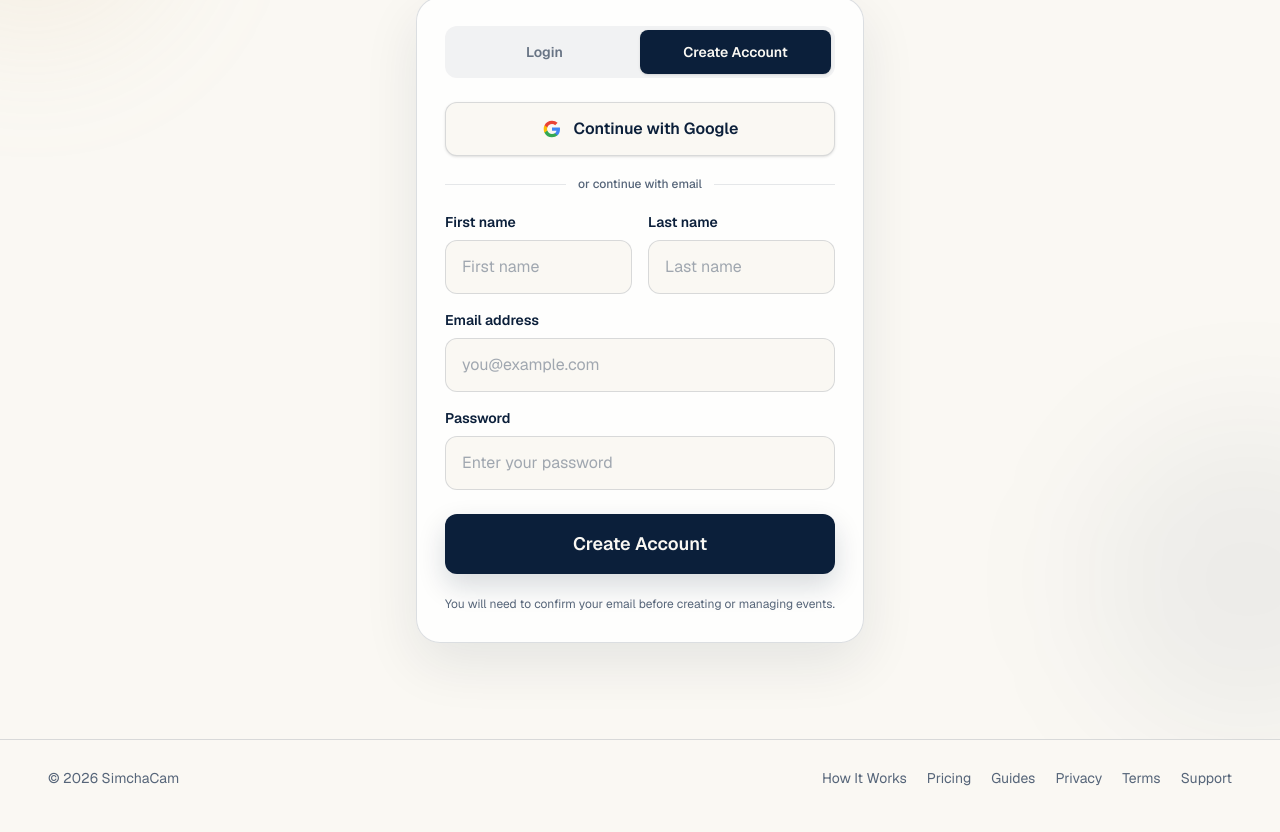
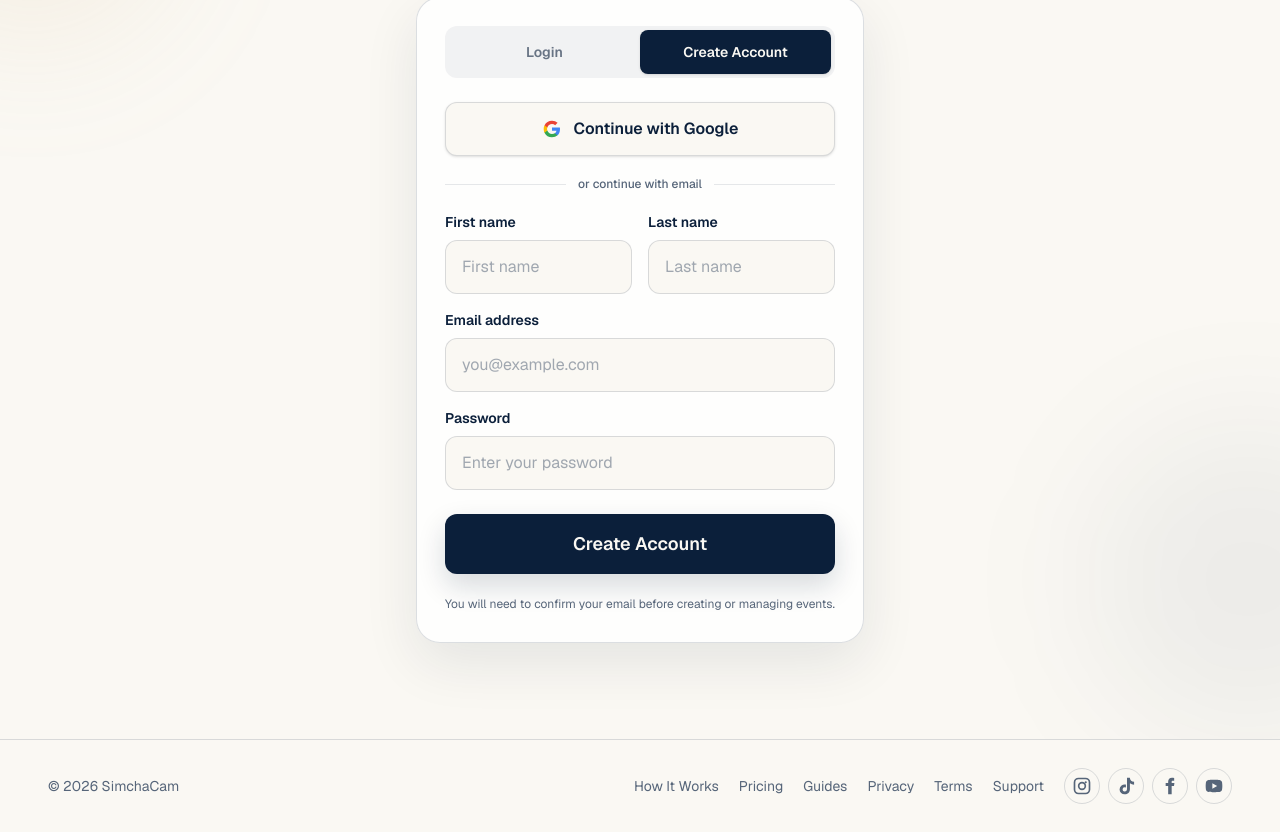
Before and after one commit to ElHighPriest/simchacam, a Next.js app: page /en/auth in a window 1280 px wide. Shown: the part 323-1155 px from the top of the page. Built offline with nearby package versions, Linux system fonts and the light colour scheme.

Commit message:
Add social links to footer

```diff
--- a/app/components/PublicFooter.tsx
+++ b/app/components/PublicFooter.tsx
@@ -3,6 +3,57 @@
 import Link from "next/link";
 import { usePathname } from "next/navigation";
 import { getLocaleFromPathname, getLocalizedPath, getMessages } from "@/lib/i18n";
+
+const socialLinks = [
+  {
+    href: "https://www.instagram.com/simchacam/",
+    label: "SimchaCam on Instagram",
+    icon: (
+      <svg viewBox="0 0 24 24" aria-hidden="true" className="h-5 w-5">
+        <path
+          fill="currentColor"
+          d="M7.8 2h8.4A5.8 5.8 0 0 1 22 7.8v8.4a5.8 5.8 0 0 1-5.8 5.8H7.8A5.8 5.8 0 0 1 2 16.2V7.8A5.8 5.8 0 0 1 7.8 2Zm0 2A3.8 3.8 0 0 0 4 7.8v8.4A3.8 3.8 0 0 0 7.8 20h8.4a3.8 3.8 0 0 0 3.8-3.8V7.8A3.8 3.8 0 0 0 16.2 4H7.8Zm8.7 2.2a1.3 1.3 0 1 1 0 2.6 1.3 1.3 0 0 1 0-2.6ZM12 7a5 5 0 1 1 0 10 5 5 0 0 1 0-10Zm0 2a3 3 0 1 0 0 6 3 3 0 0 0 0-6Z"
+        />
+      </svg>
+    ),
+  },
+  {
+    href: "https://www.tiktok.com/@simchacam",
+    label: "SimchaCam on TikTok",
+    icon: (
+      <svg viewBox="0 0 24 24" aria-hidden="true" className="h-5 w-5">
+        <path
+          fill="currentColor"
+          d="M16.6 2c.4 3 2.1 4.8 5.1 5v3.4a8.8 8.8 0 0 1-5-1.6v7.2c0 3.7-2.6 6-6.2 6a6 6 0 0 1-6.2-5.9 6 6 0 0 1 7.6-5.8v3.6a2.7 2.7 0 0 0-1.4-.3 2.5 2.5 0 0 0-2.6 2.5 2.5 2.5 0 0 0 2.7 2.4c1.6 0 2.6-.9 2.6-2.8V2h3.4Z"
+        />
+      </svg>
+    ),
+  },
+  {
+    href: "https://www.facebook.com/share/1CBWa6s1rz/",
+    label: "SimchaCam on Facebook",
+    icon: (
+      <svg viewBox="0 0 24 24" aria-hidden="true" className="h-5 w-5">
+        <path
+          fill="currentColor"
+          d="M14 8.3V6.7c0-.8.5-1 1.2-1H17V2.4c-.9-.1-1.8-.2-2.7-.2-2.7 0-4.5 1.6-4.5 4.5v1.6H6.8V12h3v9.8H14V12h2.8l.5-3.7H14Z"
+        />
+      </svg>
+    ),
+  },
+  {
+    href: "https://www.youtube.com/@SimchaCam",
+    label: "SimchaCam on YouTube",
+    icon: (
+      <svg viewBox="0 0 24 24" aria-hidden="true" className="h-5 w-5">
+        <path
+          fill="currentColor"
+          d="M21.6 7.2a3 3 0 0 0-2.1-2.1C17.7 4.6 12 4.6 12 4.6s-5.7 0-7.5.5a3 3 0 0 0-2.1 2.1A31 31 0 0 0 2 12a31 31 0 0 0 .4 4.8 3 3 0 0 0 2.1 2.1c1.8.5 7.5.5 7.5.5s5.7 0 7.5-.5a3 3 0 0 0 2.1-2.1A31 31 0 0 0 22 12a31 31 0 0 0-.4-4.8ZM10 15.3V8.7l5.8 3.3-5.8 3.3Z"
+        />
+      </svg>
+    ),
+  },
+];
 
 export default function PublicFooter() {
   const locale = getLocaleFromPathname(usePathname());
@@ -13,6 +64,7 @@ export default function PublicFooter() {
     <footer className="border-t border-navy/10 bg-warm-white text-navy">
       <div className="mx-auto flex max-w-7xl flex-col gap-4 px-5 py-7 text-sm text-muted-navy sm:flex-row sm:items-center sm:justify-between sm:px-8 lg:px-12">
         <p>© {new Date().getFullYear()} SimchaCam</p>
+        <div className="flex flex-wrap items-center gap-x-5 gap-y-3">
           <nav
             aria-label="Footer navigation"
             className="flex flex-wrap items-center gap-x-5 gap-y-2"
@@ -30,10 +82,7 @@ export default function PublicFooter() {
               {messages.nav.pricing}
             </Link>
             {locale === "en" && (
-            <Link
-              href="/en/blog"
-              className="transition hover:text-navy"
-            >
+              <Link href="/en/blog" className="transition hover:text-navy">
                 Guides
               </Link>
             )}
@@ -56,6 +105,25 @@ export default function PublicFooter() {
               {messages.common.support}
             </Link>
           </nav>
+
+          <nav
+            aria-label="Social media"
+            className="flex items-center gap-2"
+          >
+            {socialLinks.map((link) => (
+              <a
+                key={link.href}
+                href={link.href}
+                target="_blank"
+                rel="noopener noreferrer"
+                aria-label={link.label}
+                className="inline-flex h-9 w-9 items-center justify-center rounded-full border border-navy/10 text-muted-navy transition hover:border-gold/50 hover:bg-pale-gold/45 hover:text-navy"
+              >
+                {link.icon}
+              </a>
+            ))}
+          </nav>
+        </div>
       </div>
     </footer>
   );
```
Lines whose indentation alone changed are shown as unchanged.
